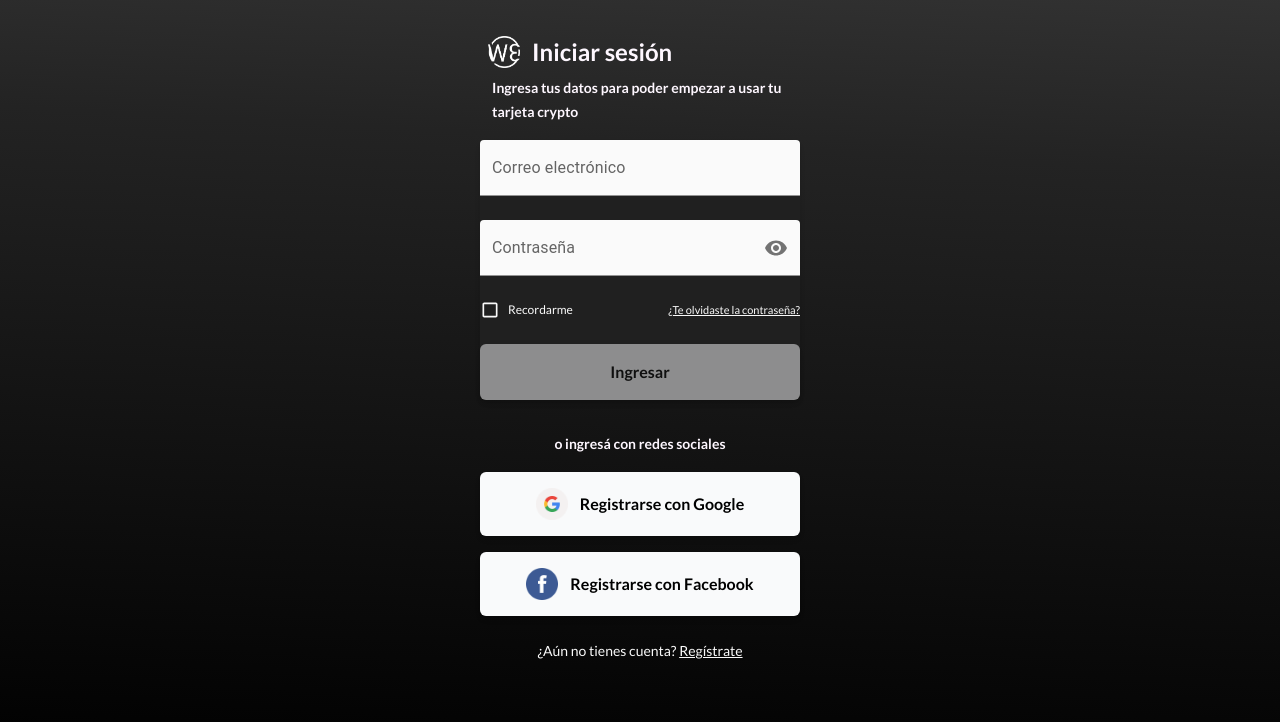
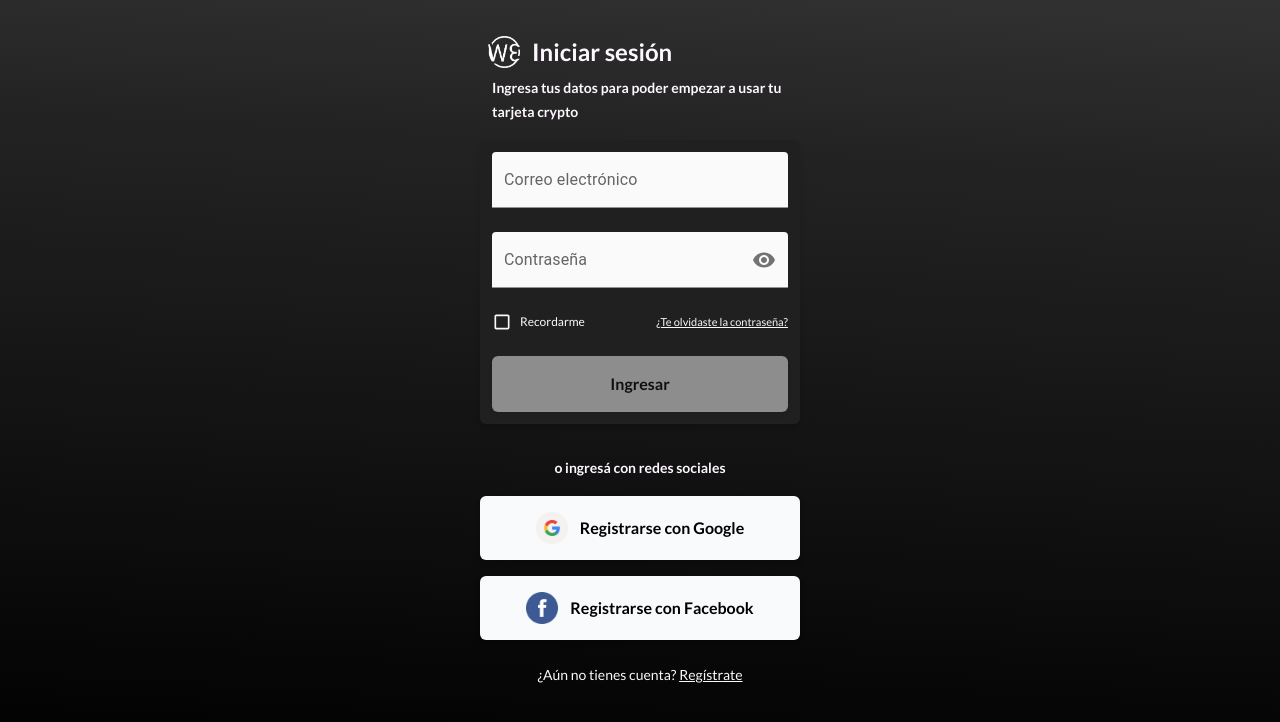
Before and after one commit to pguinazu/we-frontend, a Next.js app: page /auth/login-manual in a window 1280 px wide. Shown: the top 722 px of the page. Built offline with nearby package versions, Linux system fonts and the light colour scheme; no server answers.

Commit message:
Fixing typo

```diff
--- a/src/app/auth/login-manual/page.tsx
+++ b/src/app/auth/login-manual/page.tsx
@@ -85,7 +85,7 @@ const LoginPage = () => {
   </div>
 
   {/* Formulario */}
-  <div className="relative w-full max-w-xs p-3< bg-[#202020] shadow-md rounded-md flex flex-col gap-6">
+  <div className="relative w-full max-w-xs p-3 bg-[#202020] shadow-md rounded-md flex flex-col gap-6">
     <TextField
       label="Correo electrónico"
       placeholder="juan@gmail.com"
```
